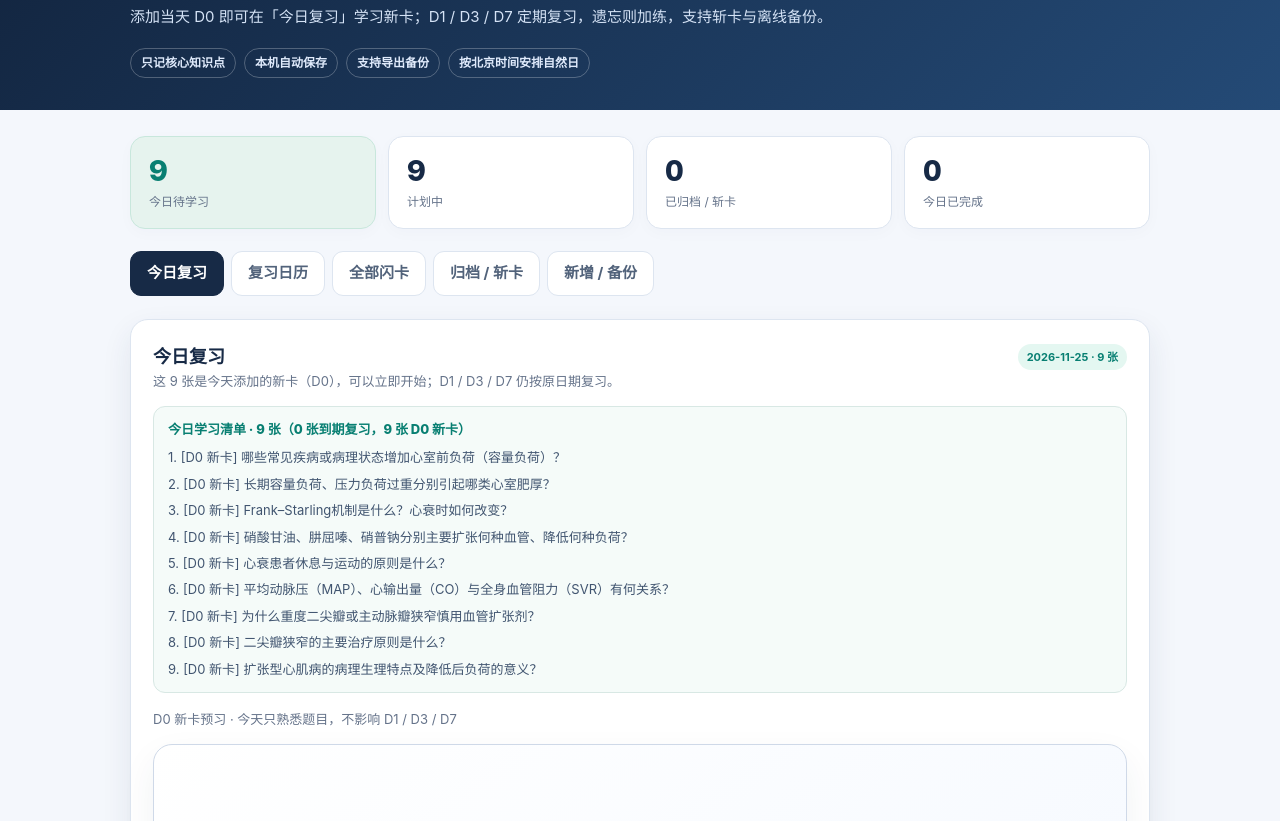
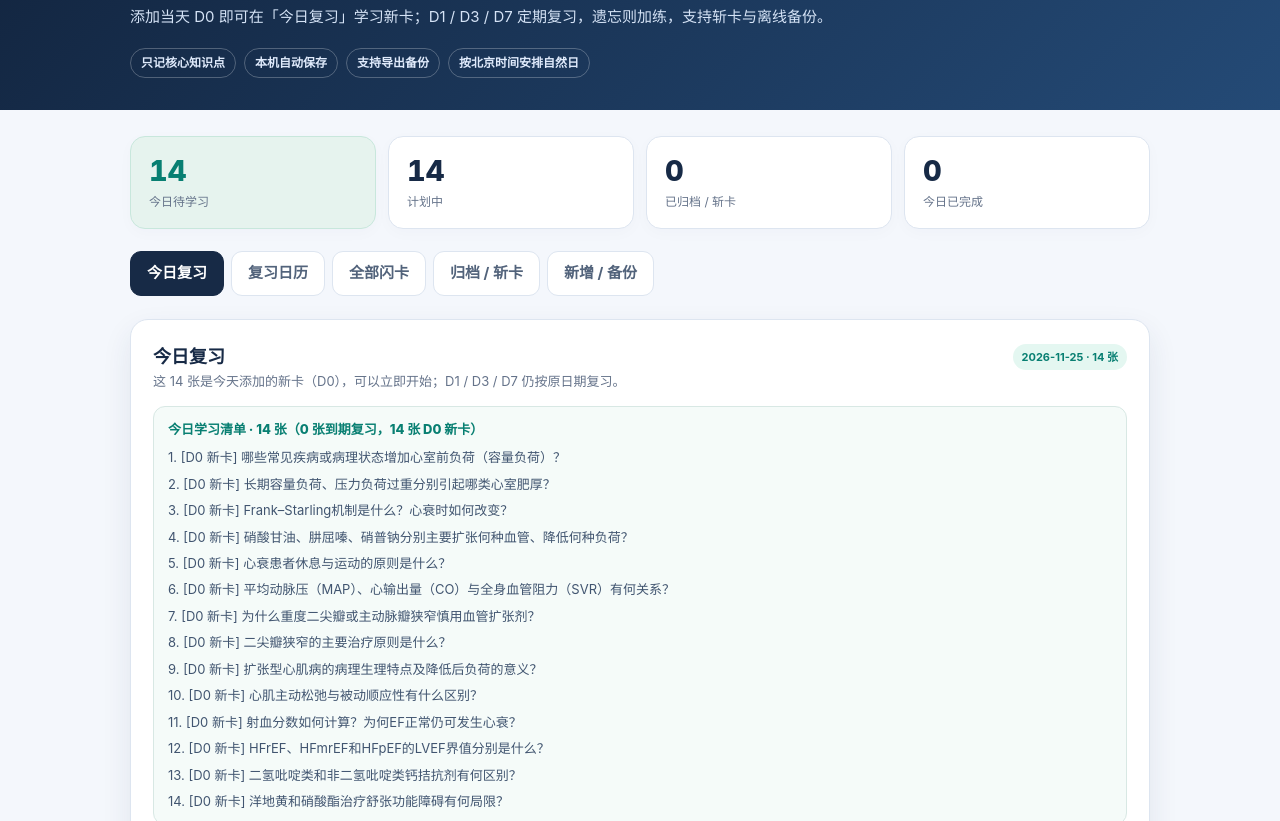
Before and after one commit to Catshorse/flashcard, a plain HTML site: page medicine/index.html in a window 1280 px wide. Shown: the part 113-934 px from the top of the page. Drawn offline with Linux system fonts and the light colour scheme.

Commit message:
Add five selected cardiac diastolic function flashcards

```diff
--- a/medicine/index.html
+++ b/medicine/index.html
@@ -115,6 +115,41 @@ const initialCards=[
     "back": "心腔扩大、收缩功能下降，常表现为HFrEF；合理降低后负荷可减少射血阻力，改善前向心输出量；按血压及适应证实施规范心衰治疗。",
     "addedOn": "2026-11-25",
     "addedAt": "2026-11-25T10:38:00+08:00"
+  },
+  {
+    "id": "im-cardio-010",
+    "front": "心肌主动松弛与被动顺应性有什么区别？",
+    "back": "主动松弛需ATP驱动胞质Ca²⁺清除，使肌丝解除收缩，心肌缺血可损害它；被动顺应性指单位压力变化引起的容量变化（ΔV/ΔP），肥厚和纤维化使顺应性下降。",
+    "addedOn": "2026-11-25",
+    "addedAt": "2026-11-25T12:00:00+08:00"
+  },
+  {
+    "id": "im-cardio-011",
+    "front": "射血分数如何计算？为何EF正常仍可发生心衰？",
+    "back": "LVEF=(EDV−ESV)/EDV×100%=SV/EDV×100%。EF是比例而非绝对射血量；充盈受限时EDV与SV可同时降低，或充盈压升高导致淤血，即使EF正常也可发生心衰。",
+    "addedOn": "2026-11-25",
+    "addedAt": "2026-11-25T12:00:00+08:00"
+  },
+  {
+    "id": "im-cardio-012",
+    "front": "HFrEF、HFmrEF和HFpEF的LVEF界值分别是什么？",
+    "back": "HFrEF≤40%；HFmrEF 41%～49%；HFpEF≥50%。需结合心衰症状/体征及相应客观证据，不能仅凭EF诊断心衰。",
+    "addedOn": "2026-11-25",
+    "addedAt": "2026-11-25T12:00:00+08:00"
+  },
+  {
+    "id": "im-cardio-013",
+    "front": "二氢吡啶类和非二氢吡啶类钙拮抗剂有何区别？",
+    "back": "二氢吡啶类（氨氯地平、硝苯地平）主要扩张血管；非二氢吡啶类（维拉帕米、地尔硫䓬）还减慢心率和房室传导、有负性肌力作用，通常避免用于HFrEF。",
+    "addedOn": "2026-11-25",
+    "addedAt": "2026-11-25T12:00:00+08:00"
+  },
+  {
+    "id": "im-cardio-014",
+    "front": "洋地黄和硝酸酯治疗舒张功能障碍有何局限？",
+    "back": "洋地黄增强收缩力、减慢房室传导，并非逆转肥厚或改善单纯舒张功能障碍的药物；硝酸酯降低充盈压，但不是经典逆转左室肥厚药，也不推荐常规用于改善HFpEF运动能力。",
+    "addedOn": "2026-11-25",
+    "addedAt": "2026-11-25T12:00:00+08:00"
   }
 ].map(x=>({...x,addedOn:x.addedOn||SEED_DATE,addedAt:x.addedAt||SEED_TIME,status:'active',archivedAt:null,archiveReason:null,history:[],completedStages:[],pendingExtras:[]}));
 let state={version:1,cards:[]};
```
